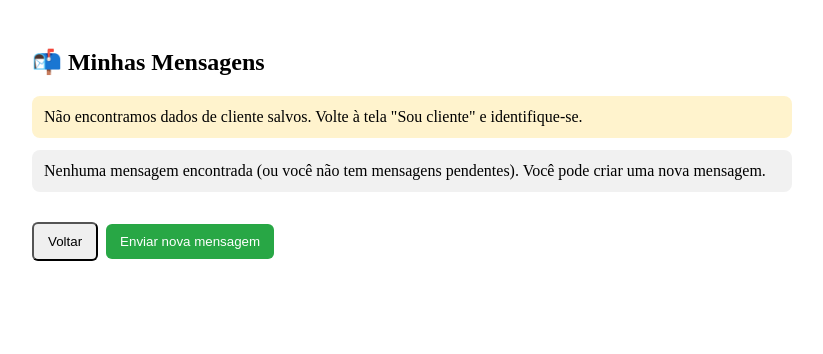
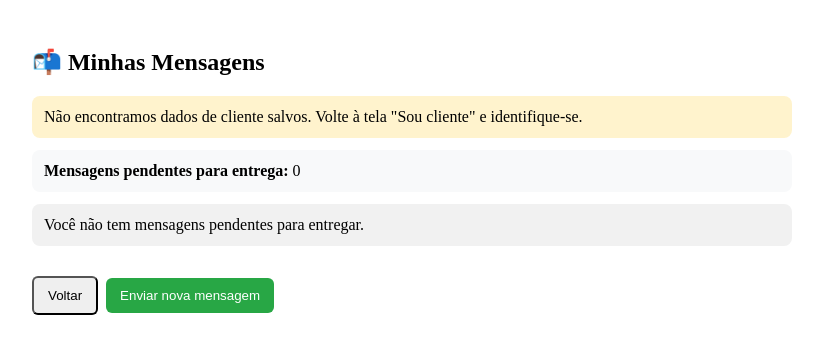
Before and after one commit to AdilsonStewart/CorujinhaLegal, a React (Create React App) app: page /minhas-mensagens in a window 1280 px wide. Shown: the top 354 px of the page, without its empty margins (228-1051 px from the left). Built offline with nearby package versions, Linux system fonts and the light colour scheme.

Commit message:
Update MinhasMensagens to manage message states
Refactor message handling to separate pending and other messages.

```diff
--- a/src/screens/MinhasMensagens.js
+++ b/src/screens/MinhasMensagens.js
@@ -6,7 +6,6 @@ import {
   query,
   where,
   orderBy,
-  limit,
   getDocs,
   updateDoc,
   doc,
@@ -17,9 +16,7 @@ const formatDateBR = (isoDate) => {
   if (!isoDate) return "";
   try {
     const d = new Date(isoDate);
-    if (!isNaN(d)) {
-      return d.toLocaleDateString("pt-BR");
-    }
+    if (!isNaN(d)) return d.toLocaleDateString("pt-BR");
     const [y, m, day] = isoDate.slice(0, 10).split("-");
     return `${day}/${m}/${y}`;
   } catch (e) {
@@ -30,7 +27,8 @@ const formatDateBR = (isoDate) => {
 export default function MinhasMensagens() {
   const navigate = useNavigate();
   const [loading, setLoading] = useState(false);
-  const [mensagens, setMensagens] = useState([]);
+  const [mensagensPendentes, setMensagensPendentes] = useState([]);
+  const [mensagensOutras, setMensagensOutras] = useState([]);
   const [error, setError] = useState(null);
   const [refreshKey, setRefreshKey] = useState(0);
 
@@ -47,25 +45,30 @@ export default function MinhasMensagens() {
           q = query(
             collection(db, "agendamentos"),
             where("cliente_id", "==", clientId),
-            orderBy("data_agendamento_ts", "asc"),
-            limit(3)
+            orderBy("data_agendamento_ts", "asc")
           );
         } else if (clientTel) {
           q = query(
             collection(db, "agendamentos"),
             where("destinatario.telefone", "==", clientTel),
-            orderBy("data_agendamento_ts", "asc"),
-            limit(3)
+            orderBy("data_agendamento_ts", "asc")
           );
         } else {
-          setMensagens([]);
+          setMensagensPendentes([]);
+          setMensagensOutras([]);
           setLoading(false);
           return;
         }
 
         const snap = await getDocs(q);
         const items = snap.docs.map(d => ({ id: d.id, ...d.data() }));
-        setMensagens(items);
+
+        // Filtrar pendentes: não canceladas e não enviadas
+        const pendentes = items.filter(m => (m.status !== "cancelled" && m.status !== "cancelled_by_user") && !m.enviado);
+        const outras = items.filter(m => !(pendentes.includes(m)));
+
+        setMensagensPendentes(pendentes);
+        setMensagensOutras(outras);
       } catch (err) {
         console.error("Erro ao carregar mensagens:", err);
         setError("Erro ao carregar mensagens. Veja o console.");
@@ -106,19 +109,25 @@ export default function MinhasMensagens() {
       {loading && <div>Carregando suas mensagens...</div>}
       {error && <div style={{ color: "red" }}>{error}</div>}
 
-      {!loading && mensagens.length === 0 && (
+      <div style={{ marginTop: 12, padding: 12, background: "#f8f9fa", borderRadius: 8 }}>
+        <strong>Mensagens pendentes para entrega:</strong> {mensagensPendentes.length}
+      </div>
+
+      {mensagensPendentes.length === 0 && !loading && (
         <div style={{ marginTop: 12, padding: 12, background: "#f1f1f1", borderRadius: 8 }}>
-          Nenhuma mensagem encontrada (ou você não tem mensagens pendentes). Você pode criar uma nova mensagem.
+          Você não tem mensagens pendentes para entregar.
         </div>
       )}
 
       <div style={{ display: "grid", gap: 12, marginTop: 12 }}>
-        {mensagens.map((m) => (
+        {mensagensPendentes.map((m) => (
           <div key={m.id} style={{ border: "1px solid #e0e0e0", borderRadius: 8, padding: 12, background: "#fff" }}>
             <div style={{ display: "flex", justifyContent: "space-between", alignItems: "center", gap: 12 }}>
               <div>
                 <div style={{ fontWeight: 700 }}>{m.destinatario?.nome || "—"}</div>
-                <div style={{ color: "#666", fontSize: 14 }}>{formatDateBR(m.data_agendamento || m.criado_em_iso)} {m.hora_agendamento ? `• ${m.hora_agendamento}` : ""}</div>
+                <div style={{ color: "#666", fontSize: 14 }}>
+                  {formatDateBR(m.data_agendamento || m.criado_em_iso)} {m.hora_agendamento ? `• ${m.hora_agendamento}` : ""}
+                </div>
               </div>
 
               <div style={{ textAlign: "right" }}>
@@ -139,23 +148,34 @@ export default function MinhasMensagens() {
               )}
 
               <div style={{ marginLeft: "auto", display: "flex", gap: 8 }}>
-                {(m.status !== "cancelled" && !m.enviado) ? (
                 <button
                   onClick={() => handleCancelar(m)}
                   style={{ padding: "8px 10px", background: "#dc3545", color: "#fff", border: "none", borderRadius: 6, cursor: "pointer" }}
                 >
                   Cancelar
                 </button>
-                ) : (
-                  <button disabled style={{ padding: "8px 10px", background: "#6c757d", color: "#fff", border: "none", borderRadius: 6 }}>
-                    Não disponível
-                  </button>
-                )}
               </div>
             </div>
           </div>
         ))}
       </div>
+
+      {mensagensOutras.length > 0 && (
+        <>
+          <h3 style={{ marginTop: 20 }}>Outras mensagens (enviadas / canceladas)</h3>
+          <div style={{ display: "grid", gap: 12 }}>
+            {mensagensOutras.map((m) => (
+              <div key={m.id} style={{ border: "1px solid #eee", borderRadius: 8, padding: 10, background: "#fafafa" }}>
+                <div style={{ fontWeight: 700 }}>{m.destinatario?.nome || "—"}</div>
+                <div style={{ color: "#666", fontSize: 13 }}>{formatDateBR(m.data_agendamento || m.criado_em_iso)} {m.hora_agendamento ? `• ${m.hora_agendamento}` : ""} — Status: <strong>{m.status || (m.enviado ? "sent" : "pending")}</strong></div>
+                <div style={{ marginTop: 8 }}>
+                  {m.link_midia ? <a href={m.link_midia} target="_blank" rel="noreferrer" style={{ color: "#0d6efd" }}>Abrir mídia / link</a> : <span style={{ color: "#999" }}>Sem link</span>}
+                </div>
+              </div>
+            ))}
+          </div>
+        </>
+      )}
 
       <div style={{ marginTop: 18 }}>
         <button onClick={() => navigate(-1)} style={{ padding: "10px 14px", marginRight: 8, borderRadius: 6 }}>Voltar</button>
```
Lines whose indentation alone changed are shown as unchanged.
